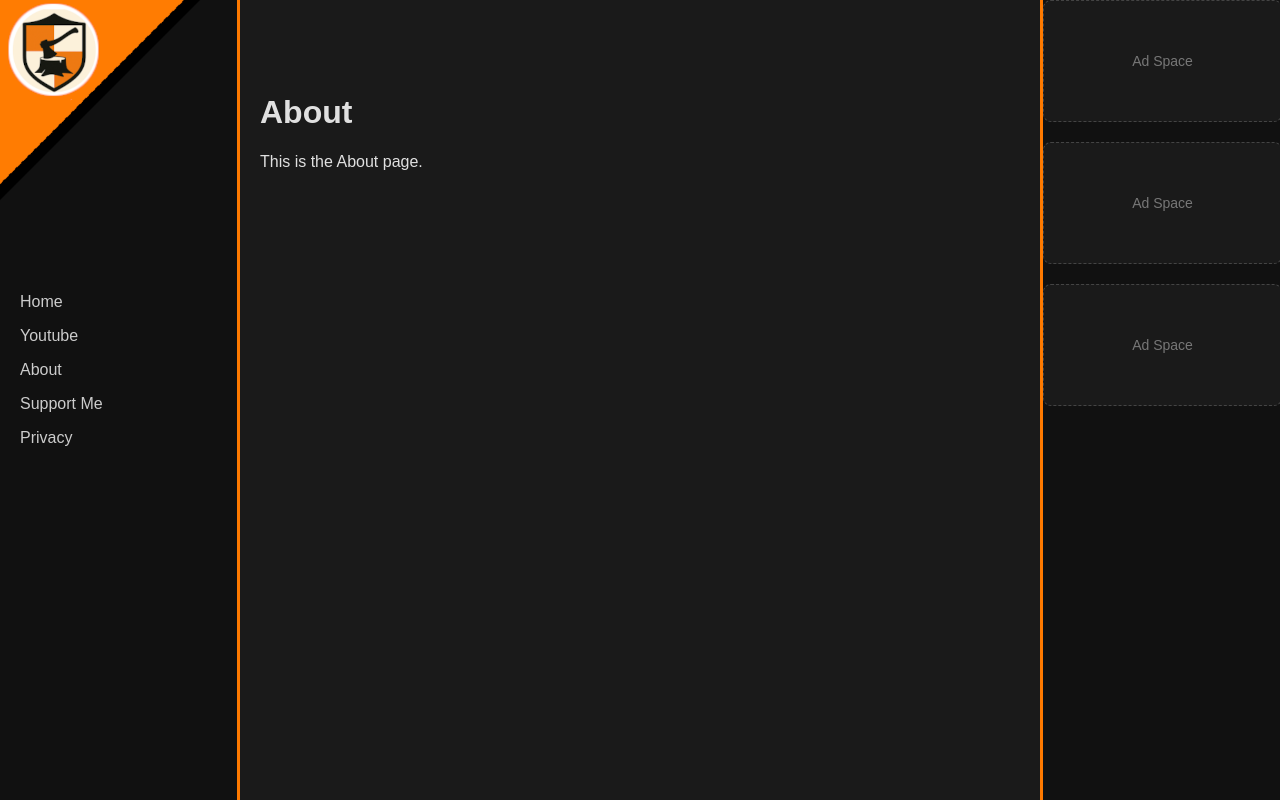
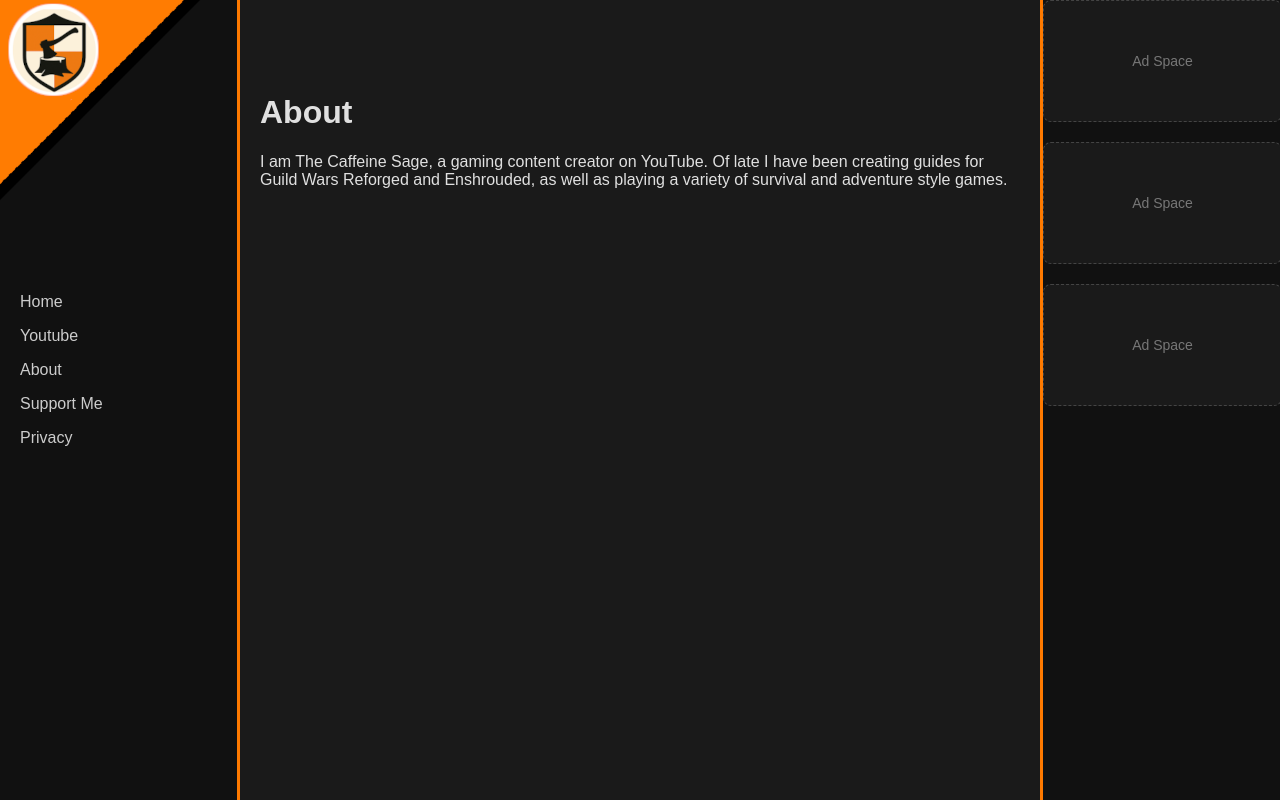
Before and after one commit to CaffieneSage/TheSageHut, a Vue app: page /about in a window 1280 px wide. Built offline with nearby package versions, Linux system fonts and the light colour scheme.

Commit message:
updated about page

```diff
--- a/src/pages/About.vue
+++ b/src/pages/About.vue
@@ -1,7 +1,9 @@
 <template>
   <div class="about">
     <h1>About</h1>
-    <p>This is the About page.</p>
+    <p>I am The Caffeine Sage, a gaming content creator on YouTube. Of late I have been creating guides for Guild Wars
+      Reforged and Enshrouded, as well as playing a variety of survival and adventure style games.
+    </p>
   </div>
 </template>
 
```
